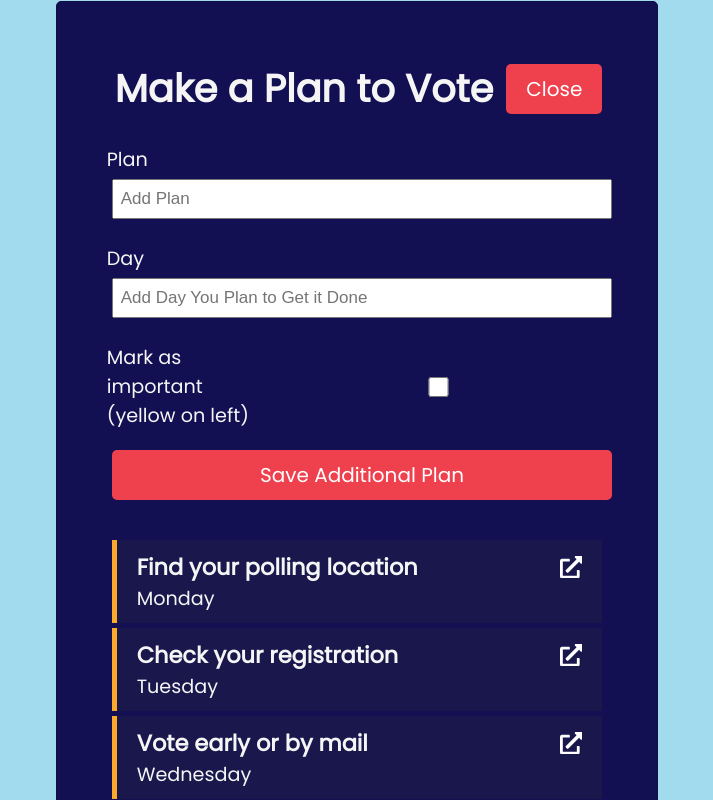
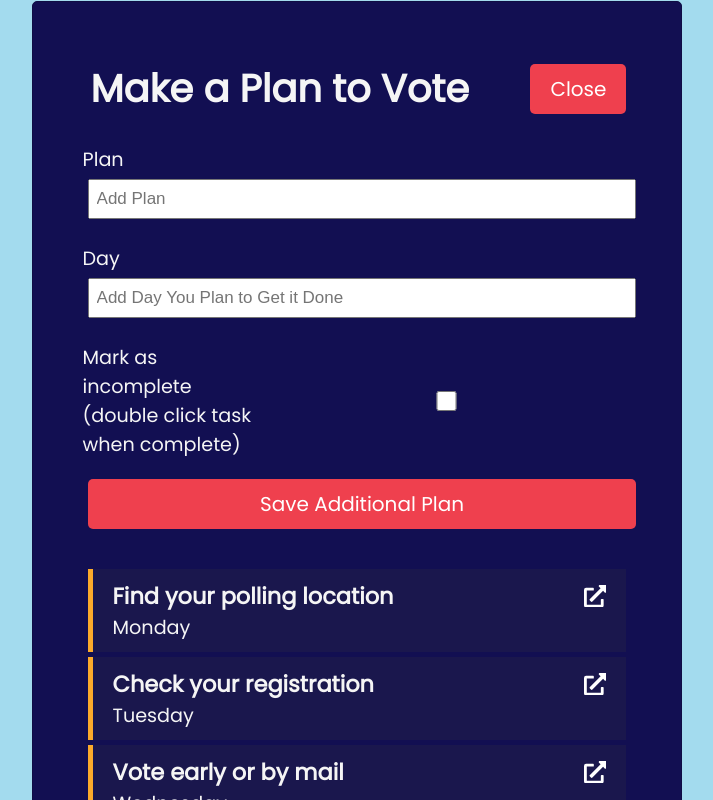
Before and after one commit to aliapirruccello/make-a-plan-to-vote, a React (Create React App) app: page / in a window 1280 px wide. Both pictures are taken after a click on the button "Add to Plan". Shown: the top 800 px of the page, without its empty margins (283-996 px from the left). Built offline with nearby package versions, Linux system fonts and the light colour scheme; data requests are answered from the project's data file.

Commit message:
mark incomplete

```diff
--- a/src/components/AddTask.js
+++ b/src/components/AddTask.js
@@ -39,7 +39,7 @@ const AddTask = ({ onAdd }) => {
                 </input>
         </div>
         <div className='form-control form-control-check'>
-            <label>Mark as important (yellow on left)</label>
+            <label>Mark as incomplete (double click task when complete)</label>
             <input
             type="checkbox"
             checked={reminder}
```
